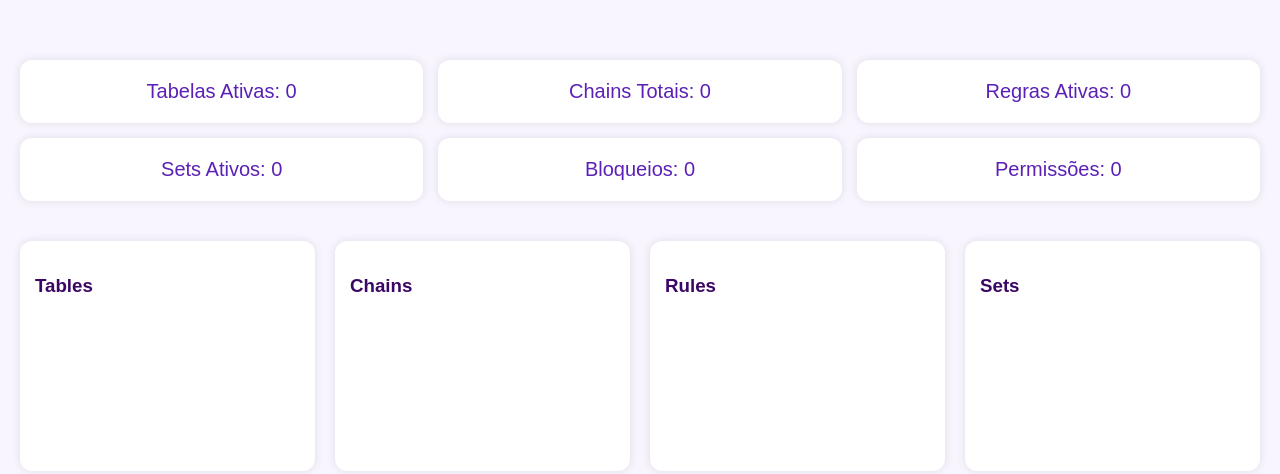
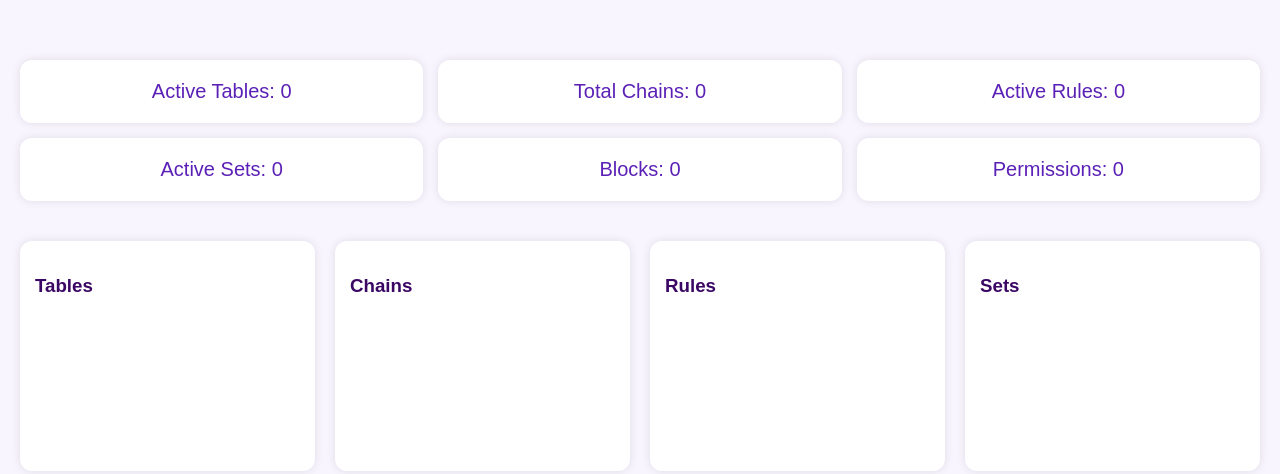
Before and after one commit to icaruuuuuu/firewall-wizard, a plain HTML site: page front/root/dashboard/dashboard.html in a window 1280 px wide. Drawn offline with nearby package versions, Linux system fonts and the light colour scheme.

Commit message:
Tradução do dashboard

```diff
--- a/front/root/dashboard/dashboard.html
+++ b/front/root/dashboard/dashboard.html
@@ -13,12 +13,12 @@
 
 
 <section class="kpi-container">
-<div class="kpi-card">Tabelas Ativas:  <span id="tablesCount">0</span></div>
-<div class="kpi-card">Chains Totais:  <span id="chainsCount">0</span></div>
-<div class="kpi-card">Regras Ativas:  <span id="rulesCount">0</span></div>
-<div class="kpi-card">Sets Ativos:  <span id="setsCount">0</span></div>
-<div class="kpi-card">Bloqueios: <span id="dropsToday">0</span></div>
-<div class="kpi-card">Permissões: <span id="acceptsToday">0</span></div>
+<div class="kpi-card">Active Tables: <span id="tablesCount">0</span></div>
+<div class="kpi-card">Total Chains: <span id="chainsCount">0</span></div>
+<div class="kpi-card">Active Rules: <span id="rulesCount">0</span></div>
+<div class="kpi-card">Active Sets: <span id="setsCount">0</span></div>
+<div class="kpi-card">Blocks: <span id="dropsToday">0</span></div>
+<div class="kpi-card">Permissions: <span id="acceptsToday">0</span></div>
 </section>
 
 <section class="grid-4">
```
